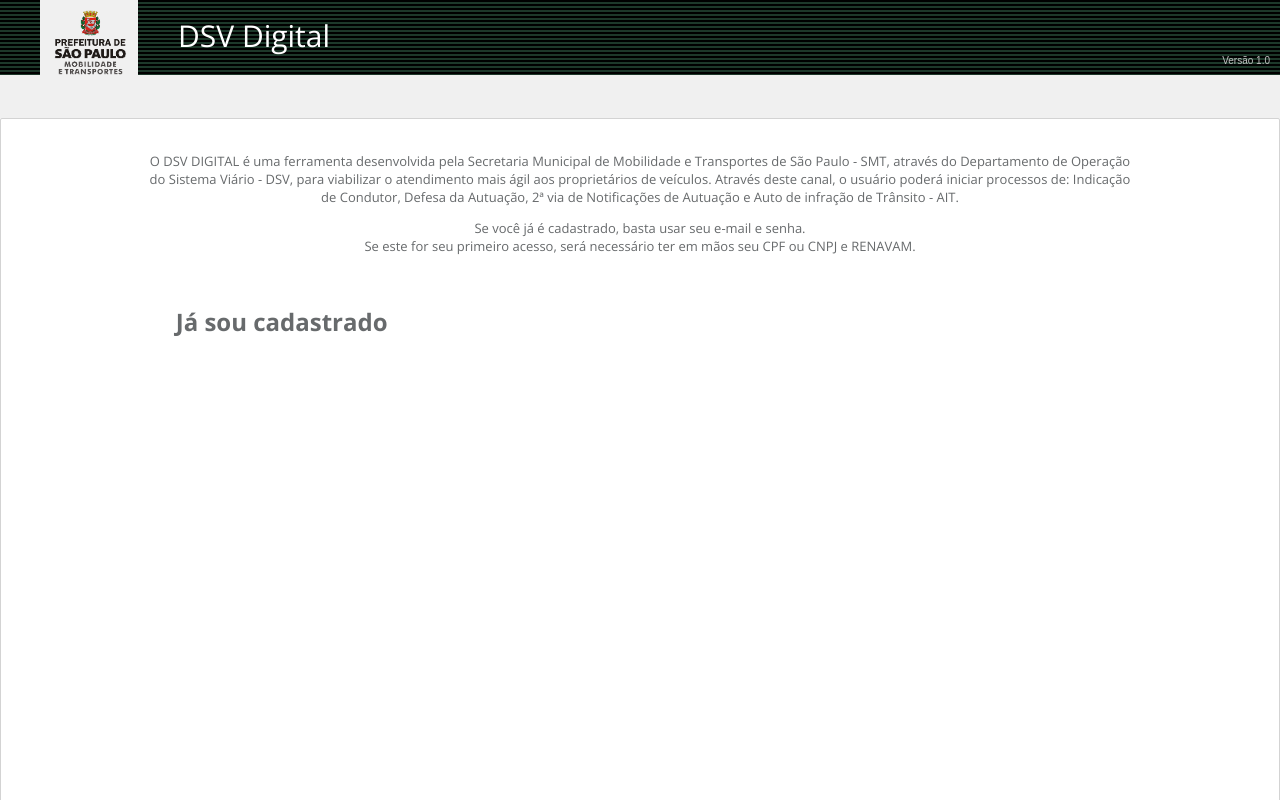
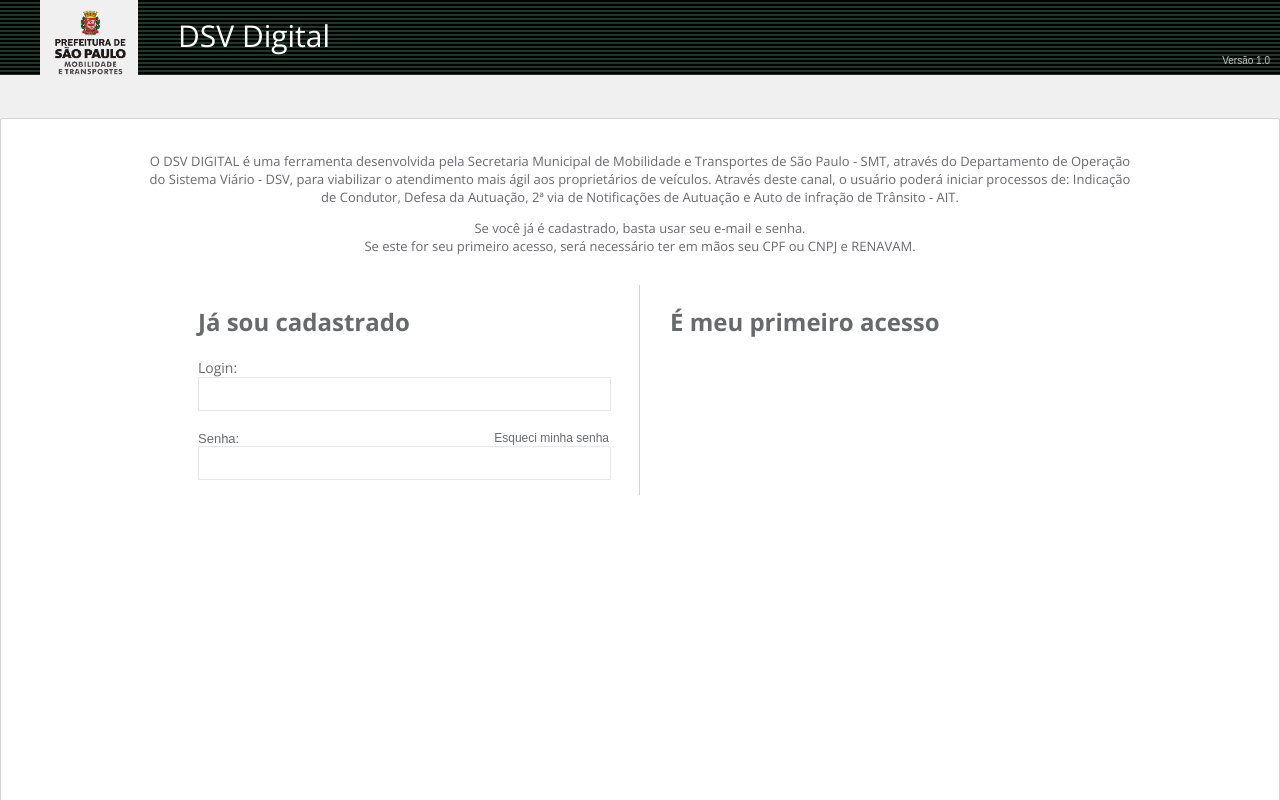
Before and after one commit to lincolnnavarro/Replica-DSV-SMT, a React (Create React App) app: page / in a window 1280 px wide. Shown: the top 800 px of the page. Built offline with nearby package versions, Linux system fonts and the light colour scheme.

Commit message:
Página 60% completa
Escrito o CSS e o Javascript do login e senha, porém ainda não dão resultado, somente um aviso

```diff
--- a/src/App.js
+++ b/src/App.js
@@ -1,6 +1,16 @@
 import './App.css';
+import React, {useState} from 'react';
+
 
 function App() {
+
+  const [nomeOuCpf, setNomeOuCpf] = useState('');
+  const [senha, setSenha] = useState('');
+
+  function handleSubmit() {
+    alert("Login inválido")
+  }
+
   return(
     <body>
       <header id = 'headerhigh' >
@@ -25,9 +35,33 @@
           Se você já é cadastrado, basta usar seu e-mail e senha.<br/>Se este for seu primeiro acesso, será necessário ter em mãos seu CPF ou CNPJ e RENAVAM.
           </p>
           <div id = "caixa1">
-            <div id = "login">
+            <div id = "loginput">
               <div>
               <h2>Já sou cadastrado</h2>
+              <form onSubmit={handleSubmit}>
+                <div id = "divlogin">
+                  Login:
+                  <input id="login" type='text' value={nomeOuCpf} onChange={e => setNomeOuCpf(e.target.value)}/>
+                </div>
+                <div id = "divlogin">
+                  <div>
+                    <span id = 'span1'>
+                      Senha:
+                    </span>
+                    <span id = 'span2'>
+                      Esqueci minha senha
+                    </span>
+                  </div>
+                  <input id="login" type='password' value={senha} onChange={f => setSenha(f.target.value)}/>
+                </div>
+              </form>
+              </div>
+            </div>
+          </div>
+          <div id="caixa2">
+            <div id="cadastro">
+              <div>
+                <h2>É meu primeiro acesso</h2>
               </div>
             </div>
           </div>
--- a/src/index.css
+++ b/src/index.css
@@ -83,17 +83,21 @@
 }
 
 #caixa1 {
+  position: relative;
   float: left;
   width: 50%;
+  border-right: 1px solid lightgray;
   padding-left: 15px;
   padding-right: 15px;
+  box-sizing: border-box;
 }
 
-#login {
+#loginput {
   float: right;
   width: 75%;
   padding-left: 15px;
   padding-right: 15px;
+  box-sizing: border-box;
 }
 
 h2 {
@@ -101,3 +105,54 @@
   margin-top: 20px;
   margin-bottom: 10px;
 }
+
+#caixa2 {
+  position: relative;
+  float: right;
+  width: 50%;
+  margin: 0%;
+  padding-left: 15px;
+  padding-right: 15px;
+  box-sizing: border-box;
+}
+
+#cadastro {
+  float: left;
+  width: 75%;
+  padding-left: 15px;
+  padding-right: 15px;
+  box-sizing: border-box;
+}
+
+#login {
+  background-color: #FFF;
+    background-image: none;
+    border: 1px solid #e5e6e7;
+    border-radius: 1px;
+    color: inherit;
+    display: block;
+    padding: 6px 0px;
+    transition: border-color .15s ease-in-out 0s,box-shadow .15s ease-in-out 0s;
+    width: 100%;
+    height: 20px;
+}
+
+#divlogin {
+  font-size: 14px;
+  margin-top: 20px;
+  margin-bottom: 15px;
+}
+
+#span1 {
+  font-size: 13px;
+  float: left;
+  margin: 0px 0px;
+  color: #676a6c;
+}
+
+#span2 {
+  font-size: 12px;
+  float: right;
+  margin: 0px 0px;
+  color: #676a6c;
+}
```
